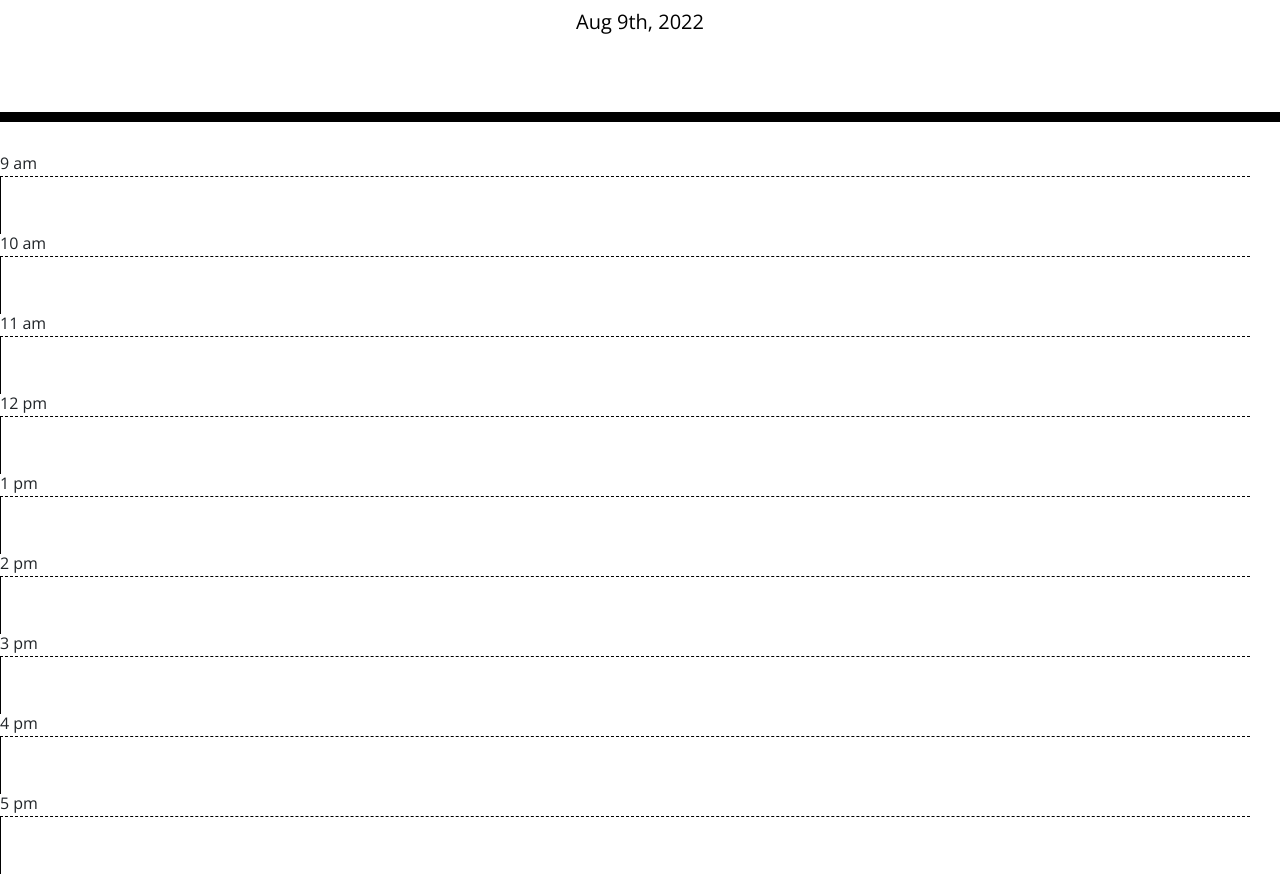
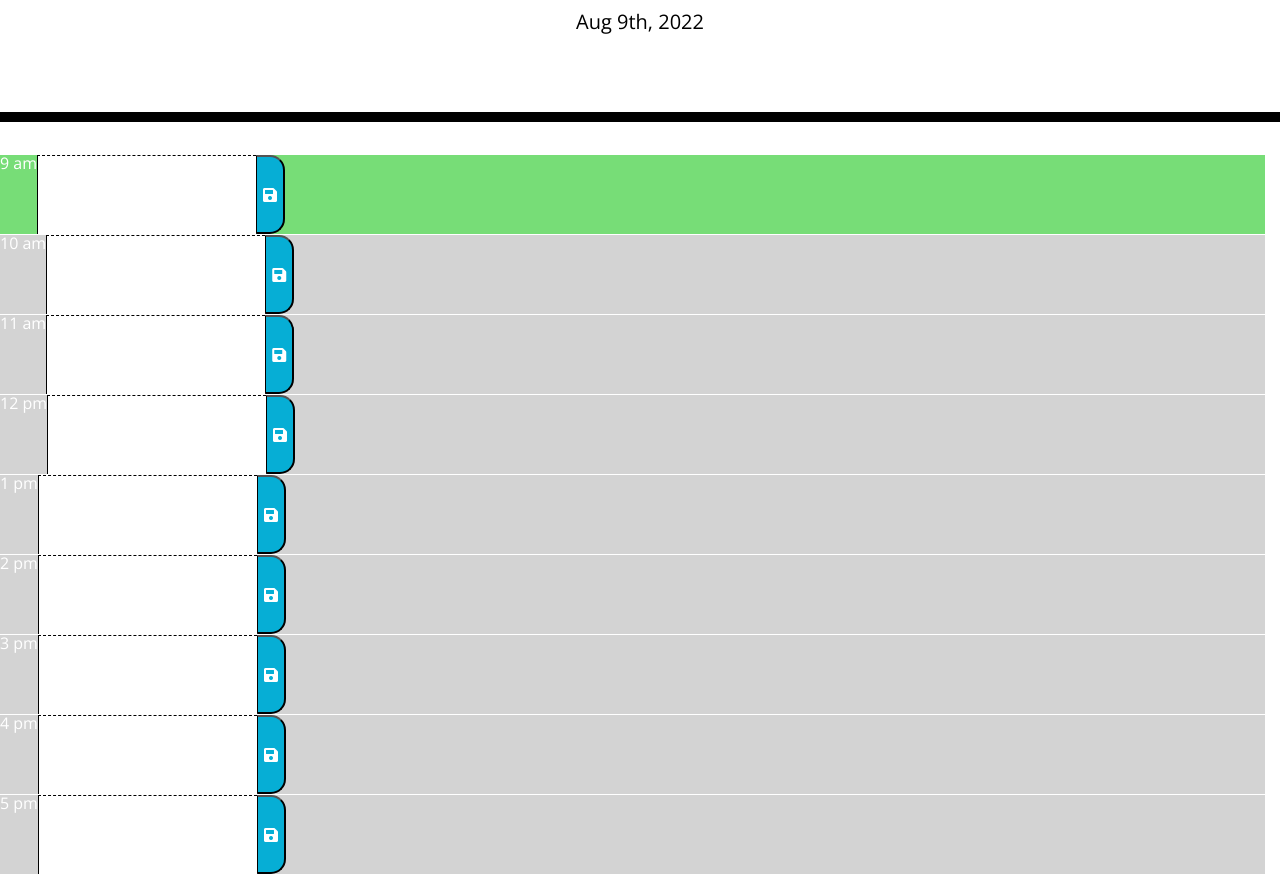
Before and after one commit to zshep/workday_scheduler, a plain HTML site: page index.html in a window 1280 px wide. Shown: the part 182-1056 px from the top of the page. Drawn offline with nearby package versions, Linux system fonts and the light colour scheme.

Commit message:
attempted to add in the savebutton

```diff
--- a/index.html
+++ b/index.html
@@ -32,41 +32,50 @@
 
 
       <!-- 9 divs to hold the columns of each work hour-->
-    <section class ="row col-12" data-num="9" >
+    <section class ="row col-12" data-num="9">
       <div class="time-block">9 am</div>
-      <textarea class="hour container-fluid" id="am9"></textarea>
+      <textarea class="hour" id="am9"></textarea>
+      <button class="fas fa-save saveBtn"></button>
     </section>
     <section class ="row col-12" data-num="10">
       <div class="time-block">10 am</div>
-      <textarea class="hour container-fluid" id="am10"></textarea>
+      <textarea class="hour" id="am10"></textarea>
+      <button class="fas fa-save saveBtn"></button>
     </section>
     <section class ="row col-12" data-num="11" >
       <div class="time-block">11 am</div>
-      <textarea class="hour container-fluid" id="am11"></textarea>
+      <textarea class="hour" id="am11"></textarea>
+      <button class="fas fa-save saveBtn"></button>
     </section>
     <section class ="row col-12" data-num="12" >
       <div class="time-block">12 pm</div>
-      <textarea class="hour container-fluid" id="pm12"></textarea>
+      <textarea class="hour" id="pm12"></textarea>
+      <button class="fas fa-save saveBtn"></button>
     </section>
     <section class ="row col-12" data-num="13">
       <div class="time-block">1 pm</div>
-      <textarea class="hour container-fluid" id="pm13"></textarea>
+      <textarea class="hour" id="pm13"></textarea>
+      <button class="fas fa-save saveBtn"></button>
     </section>
     <section class ="row col-12" data-num="14">
       <div class="time-block">2 pm</div>
-      <textarea class="hour container-fluid" id="pm14"></textarea>
+      <textarea class="hour" id="pm14"></textarea>
+      <button class="fas fa-save saveBtn"></button>
     </section>
     <section class ="row col-12" data-num="15" >
       <div class="time-block">3 pm</div>
-      <textarea class="hour container-fluid" id="pm15"></textarea>
+      <textarea class="hour" id="pm15"></textarea>
+      <button class="fas fa-save saveBtn"></button>
     </section>
     <section class ="row col-12" data-num="16" >
       <div class="time-block">4 pm</div>
-      <textarea class="hour container-fluid" id="pm16"></textarea>
+      <textarea class="hour" id="pm16"></textarea>
+      <button class="fas fa-save saveBtn"></button>
     </section>
     <section class ="row col-12" data-num="17">
       <div class="time-block">5 pm</div>
-      <textarea class="hour container-fluid" id="pm17"></textarea>
+      <textarea class="hour" id="pm17"></textarea>
+      <button class="fas fa-save saveBtn"></button>
     </section>
 
 
--- a/script.js
+++ b/script.js
@@ -3,65 +3,60 @@
 //let timeblock = document.querySelectorAll(".row");
 var today = moment();
 var curhour = today.format("H");
-
+var saveBTN = $('.saveBtn');
 
 //write function to display current day at top of callendar
 $("#currentDay").text(today.format("MMM Do, YYYY"));
 
+// brings up all saved items from localstorage
+localStorage.getItem("myEvent");
 
 //function to change color of blocks as time passes(past, present, future)
 var colorCode = function(){
 let timeblock = document.querySelectorAll(".row");
 //debugging
-console.log(timeblock); //
+console.log(timeblock);
 console.log(curhour); // current hour
 console.log("the function is running");
 //run through the array and set past, present, future
 for (let i = 0; i < timeblock.length; i++) {
-        let curTime = timeblock[i];
-        let viewT = curTime.dataset.num;
+
+        let viewT = timeblock[i].dataset.num;
         console.log(viewT);
         //if statement to compare current hour w/ each color div
         if (viewT < curhour) {
                 //set timeblock to have class of past only
-                console.log(viewT);
+                console.log(`the current hour is ${curhour}`)
+                console.log(`The current timeblock is ${viewT}`);
                 console.log("past");
-                $(this).addClass("past");
-                $(this).removeClass("future present");
+                $(timeblock[i]).addClass("past");
+                $(timeblock[i]).removeClass("future present");
 
-        }
+                }
                 if (viewT == curhour) {
                 // set timeblock to have class present only
+                console.log(`the current hour is ${curhour}`)
+                console.log(`The current timeblock is ${viewT}`);
                 console.log("present");
-                $(this).addClass("present");
-                $(this).removeClass("future past");
+                $(timeblock[i]).addClass("present");
+                $(timeblock[i]).removeClass("future past");
 
                  }
-                else {
+                if (viewT > curhour) {
                 // set timeblock to have class future only
+                console.log(`the current hour is ${curhour}`)
+                console.log(`The current timeblock is ${viewT}`);
                 console.log("future");
-                $(this).addClass("future");
-                $(this).removeClass("present past");
+                $(timeblock[i]).addClass("future");
+                $(timeblock[i]).removeClass("present past");
 
                 }
 
-}
+}}
 
-}
- colorCode();
+// function to work save button
+{
 
-
-//creat var. to hold users click
-
-
- //add in click event into a block of time and add event
-        //add ability to save event in local storage
-
-
-
-// WHEN I scroll down
-// THEN I am presented with time blocks for standard business hours
-        // hour, user input, save button
 
 // WHEN I click into a time block
 // THEN I can enter an event
@@ -72,3 +67,17 @@ for (let i = 0; i < timeblock.length; i++) {
 // WHEN I refresh the page
 // THEN the saved events persist
         // get from local storage
+
+}
+//action code
+ colorCode();
+
+$("button").on("click", function(event){
+        let userPick = event.target;
+        console.log(userPick);
+        localStorage.setItem("myEvent", $('textarea'))
+
+
+}
+
+)
--- a/style.css
+++ b/style.css
@@ -4,7 +4,7 @@ body {
   line-height: 1;
 }
 
-textarea{
+textarea {
   background: transparent;
   border: none;
   resize: none;
@@ -24,7 +24,7 @@ textarea{
 .description{
   white-space: pre-wrap;
 }
-
+/*styling for the time for each block   */
 .time-block{
   text-align: center;
   border-radius: 15px;
```
Also changed, not shown: 1 other file.
